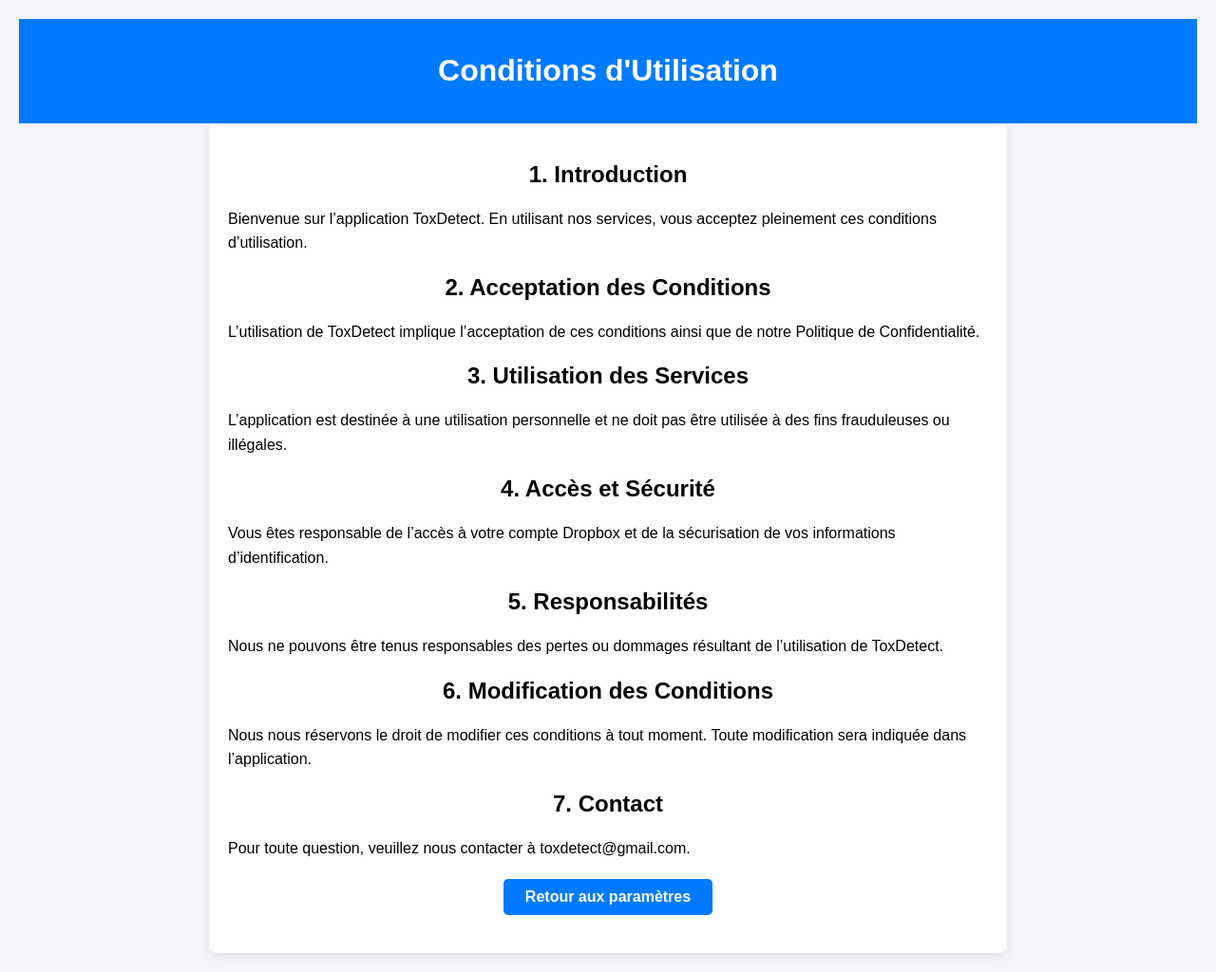
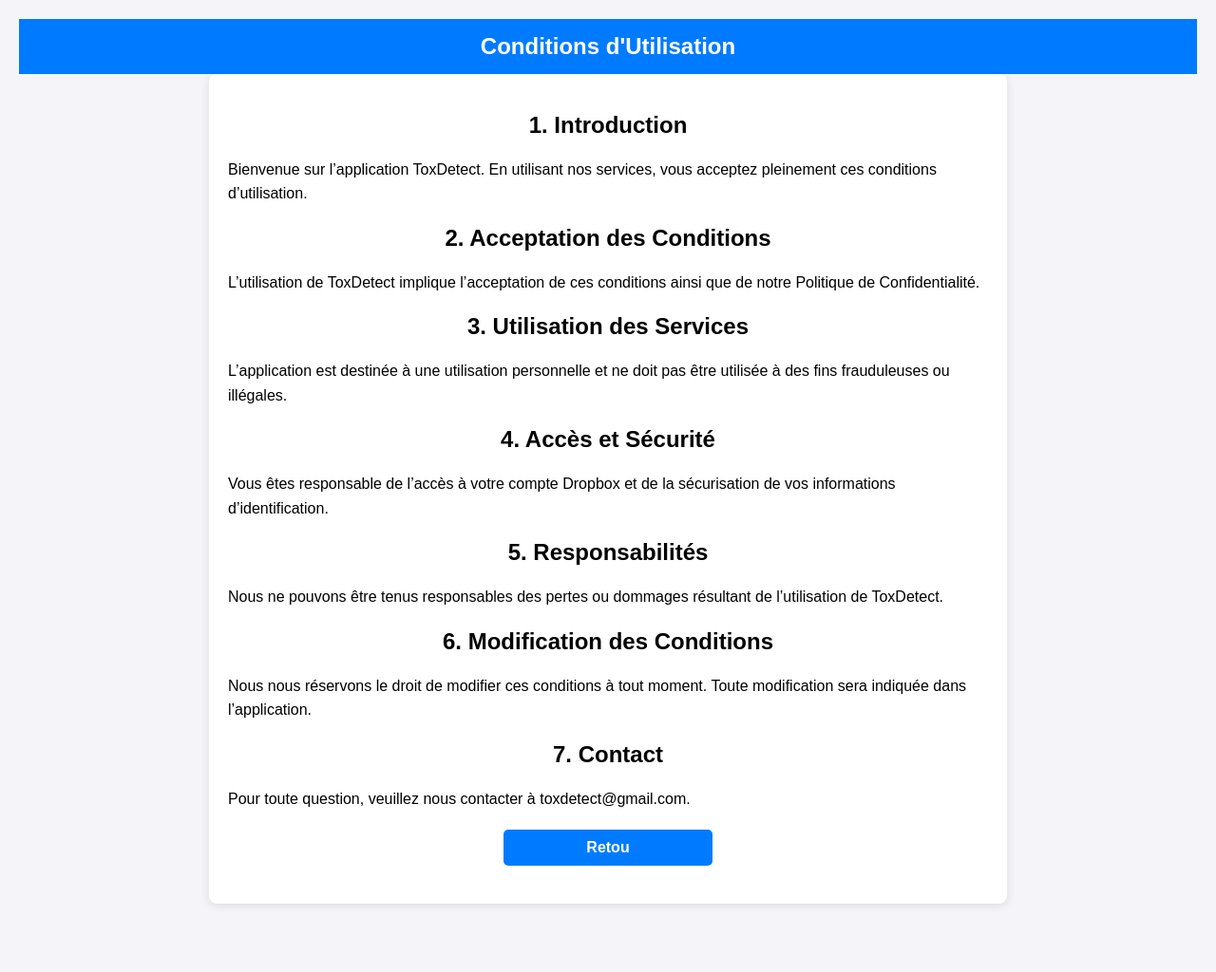
Before and after one commit to sofy2831/toxdetect, a plain HTML site: page conditions.html in a window 1280 px wide. Shown: the whole page at 95% size. After the commit the page ends 972 px from the top, so only its background shows below. Drawn offline with Linux system fonts and the light colour scheme.

Commit message:
Update conditions.html

```diff
--- a/conditions.html
+++ b/conditions.html
@@ -17,6 +17,10 @@
             color: white;
             padding: 15px;
         }
+        header h1 {
+            margin: 0;
+            font-size: 24px;
+        }
         .container {
             max-width: 800px;
             margin: 0 auto;
@@ -26,7 +30,7 @@
             box-shadow: 0 2px 10px rgba(0, 0, 0, 0.1);
             text-align: left;
         }
-        h1, h2 {
+        h2 {
             text-align: center;
         }
         p {
@@ -75,7 +79,4 @@
         <h2>7. Contact</h2>
         <p>Pour toute question, veuillez nous contacter à toxdetect@gmail.com.</p>
 
-        <a href="parametres.html" class="back-btn">Retour aux paramètres</a>
-    </div>
-</body>
-</html>
+        <a href="parametres.html" class="back-btn">Retou
```
